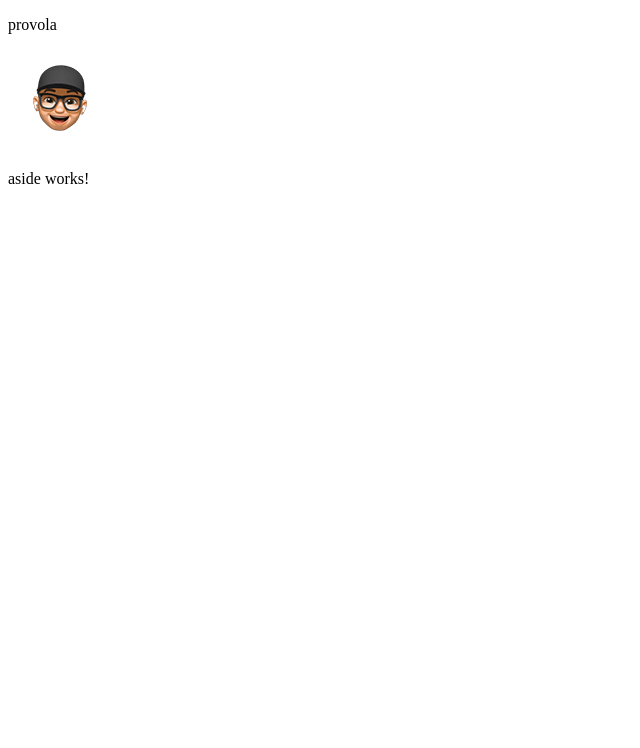
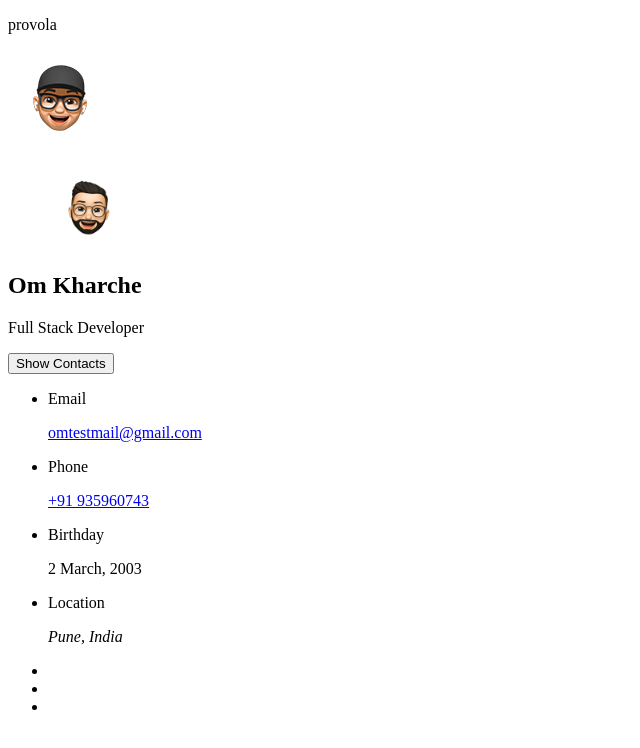
Before and after one commit to Marzio-farina/portfolio, an Angular app: page / in a window 1280 px wide. Shown: the top 748 px of the page, without its empty margins (0-640 px from the left). Built offline with nearby package versions, Linux system fonts and the light colour scheme.

Commit message:
aggiunto codice per l'aside

```diff
--- a/src/app/components/aside/aside.html
+++ b/src/app/components/aside/aside.html
@@ -1 +1,113 @@
-<p>aside works!</p>
+<aside class="sidebar" data-sidebar>
+
+    <div class="sidebar-info">
+
+    <figure class="avatar-box">
+        <img src="./assets/images/my-avatar.png" alt="Om Kharche" width="80">
+    </figure>
+
+    <div class="info-content">
+        <h1 class="name" title="Om Kharche">Om Kharche</h1>
+
+        <p class="title">Full Stack Developer</p>
+    </div>
+
+    <button class="info_more-btn" data-sidebar-btn>
+        <span>Show Contacts</span>
+
+        <!-- <ion-icon name="chevron-down"></ion-icon> -->
+    </button>
+
+    </div>
+
+    <div class="sidebar-info_more">
+
+    <div class="separator"></div>
+
+    <ul class="contacts-list">
+
+        <li class="contact-item">
+
+        <div class="icon-box">
+            <!-- <ion-icon name="mail-outline"></ion-icon> -->
+        </div>
+
+        <div class="contact-info">
+            <p class="contact-title">Email</p>
+
+            <a href="mailto:omtestmail@gmail.com" class="contact-link">omtestmail@gmail.com</a>
+        </div>
+
+        </li>
+
+        <li class="contact-item">
+
+        <div class="icon-box">
+            <!-- <ion-icon name="phone-portrait-outline"></ion-icon> -->
+        </div>
+
+        <div class="contact-info">
+            <p class="contact-title">Phone</p>
+
+            <a href="tel:+12133522795" class="contact-link">+91 935960743</a>
+        </div>
+
+        </li>
+
+        <li class="contact-item">
+
+        <div class="icon-box">
+            <!-- <ion-icon name="calendar-outline"></ion-icon> -->
+        </div>
+
+        <div class="contact-info">
+            <p class="contact-title">Birthday</p>
+
+            <time datetime="1982-06-23">2 March, 2003</time>
+        </div>
+
+        </li>
+
+        <li class="contact-item">
+
+        <div class="icon-box">
+            <!-- <ion-icon name="location-outline"></ion-icon> -->
+        </div>
+
+        <div class="contact-info">
+            <p class="contact-title">Location</p>
+
+            <address>Pune, India</address>
+        </div>
+
+        </li>
+
+    </ul>
+
+    <div class="separator"></div>
+
+    <ul class="social-list">
+
+        <li class="social-item">
+        <a href="#" class="social-link">
+            <!-- <ion-icon name="logo-facebook"></ion-icon> -->
+        </a>
+        </li>
+
+        <li class="social-item">
+        <a href="#" class="social-link">
+            <!-- <ion-icon name="logo-twitter"></ion-icon> -->
+        </a>
+        </li>
+
+        <li class="social-item">
+        <a href="#" class="social-link">
+            <!-- <ion-icon name="logo-instagram"></ion-icon> -->
+        </a>
+        </li>
+
+    </ul>
+
+    </div>
+
+</aside>
```
